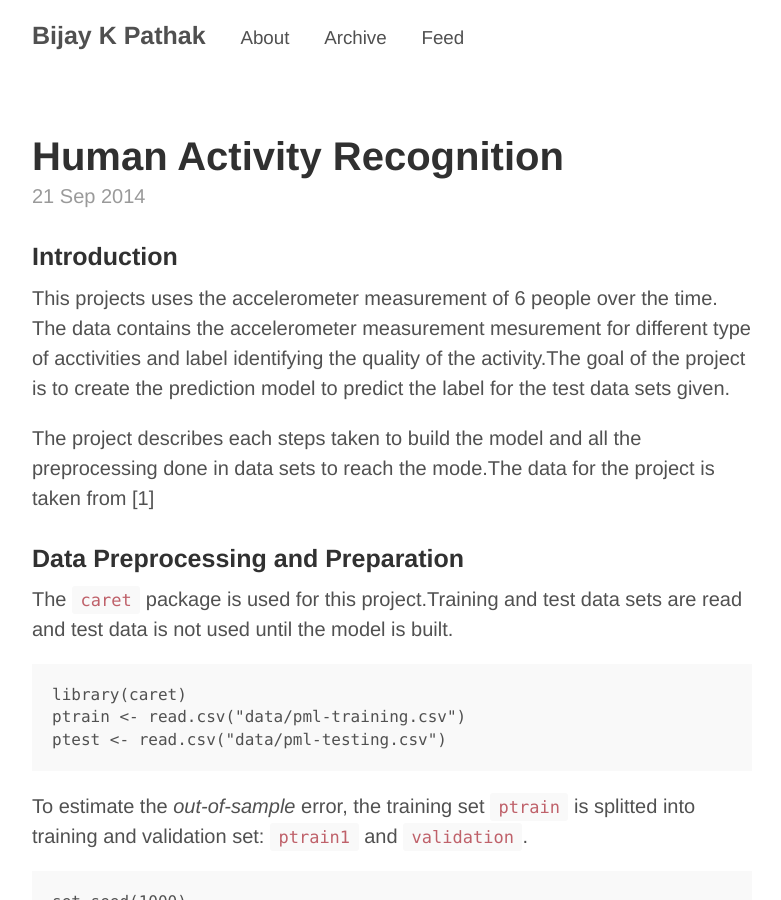
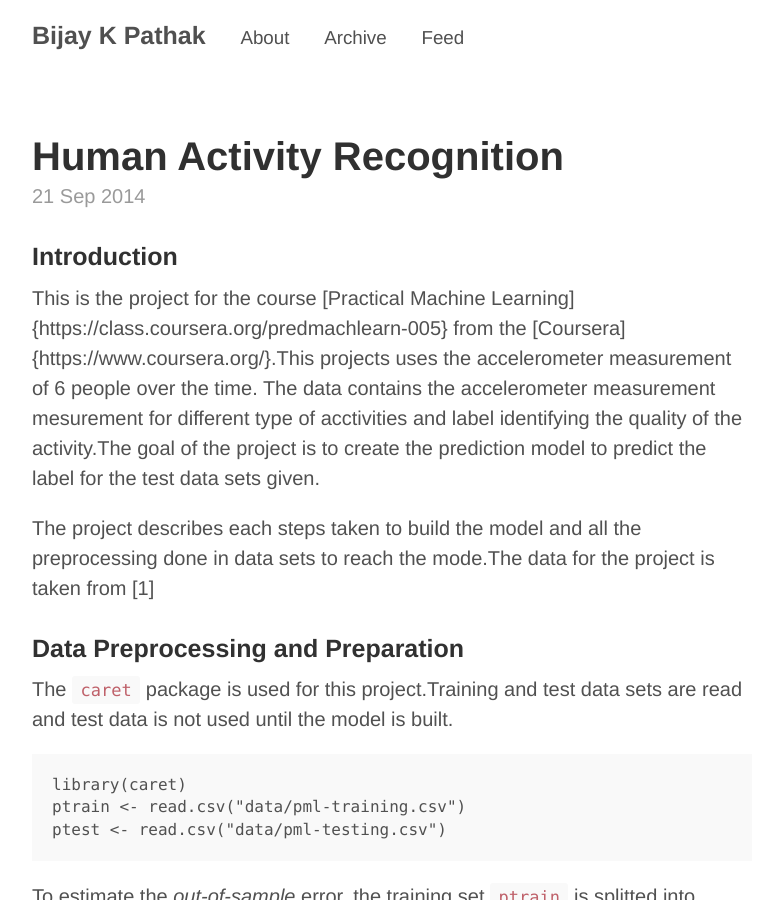
Before and after one commit to bkpathak/bkpathak.github.io, a Jekyll site: the page built from _posts/2014-09-21-human-activity-recognition.md, in a window 1280 px wide and 900 px high. Shown: the whole window, without its empty margins (248-1029 px from the left). Built offline with Jekyll 4.4.1, drawn with Linux system fonts in a browser that asks for light colours; Markdown is read by kramdown in place of the engine named in the settings; comment, search, counter and statistics services are not loaded.

Commit message:
added links

```diff
--- a/_posts/2014-09-21-human-activity-recognition.md
+++ b/_posts/2014-09-21-human-activity-recognition.md
@@ -7,7 +7,7 @@ permalink: "human-activity-recognition"
 
 ### Introduction
 
-This projects uses the accelerometer measurement of 6 people over the time. The data contains the accelerometer measurement mesurement for different type of acctivities and label identifying the quality of the activity.The goal of the project is to create the prediction model to predict the label for the test data sets given.
+This is the project for the course [Practical Machine Learning]{https://class.coursera.org/predmachlearn-005} from the [Coursera]{https://www.coursera.org/}.This projects uses the accelerometer measurement of 6 people over the time. The data contains the accelerometer measurement mesurement for different type of acctivities and label identifying the quality of the activity.The goal of the project is to create the prediction model to predict the label for the test data sets given.
 
 The project describes each steps taken to build the model and all the preprocessing done in data sets to reach the mode.The data for the project is taken from [1]
 
```
